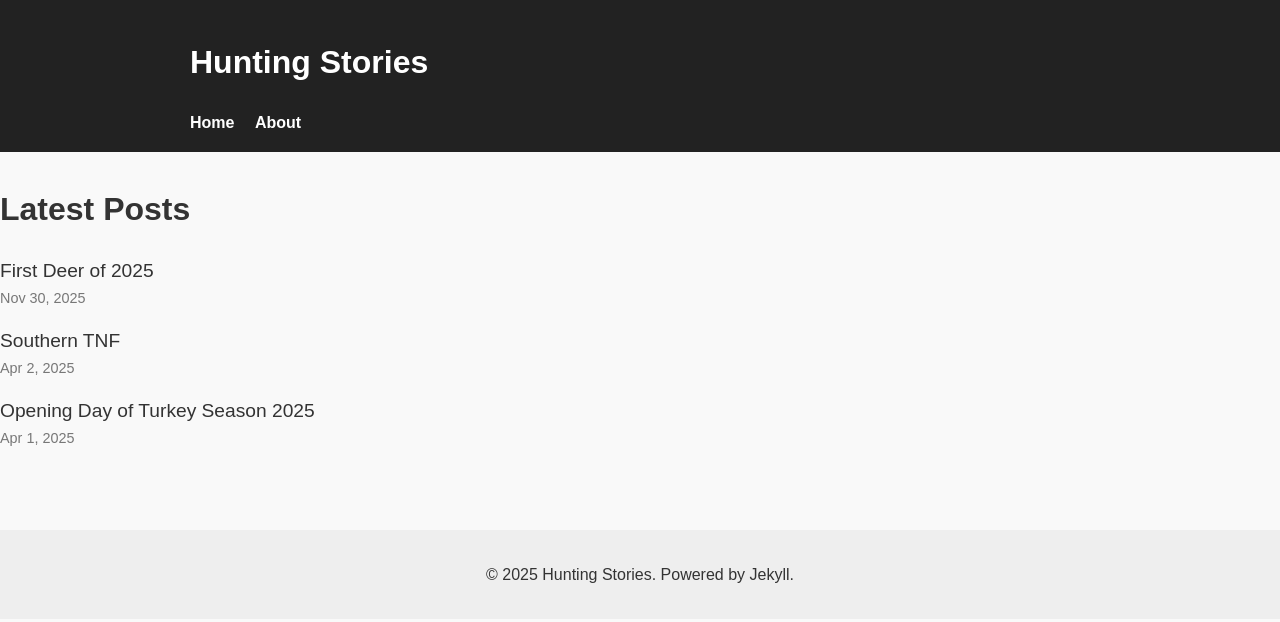
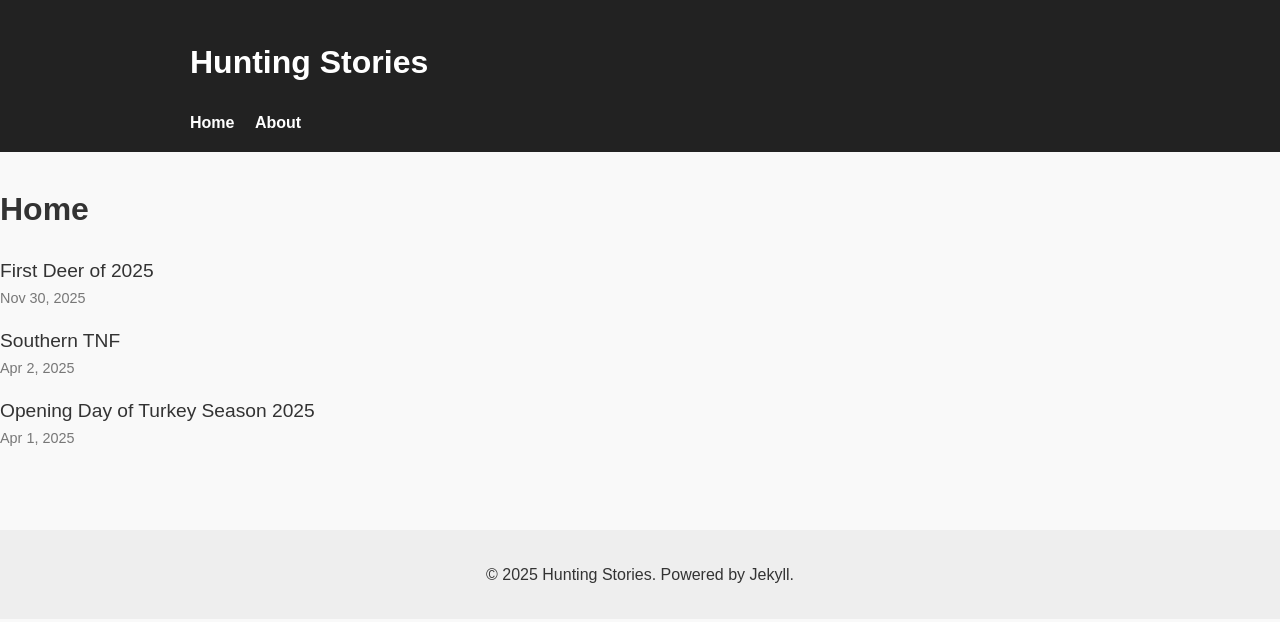
Before and after one commit to jae0029/Hunting, a Jekyll site: the page built from index.md, in a window 1280 px wide. Shown: the top 622 px of the page. Built offline with Jekyll 4.4.1, drawn with Linux system fonts in a browser that asks for light colours.

Commit message:
Refactor home layout to include container div

```diff
--- a/_layouts/home.html
+++ b/_layouts/home.html
@@ -2,7 +2,8 @@
 layout: default
 ---
 
-<h1>Latest Posts</h1>
+<div class="home-container">
+  <h1>{{ page.title }}</h1>
 
   <ul class="post-list">
     {% for post in site.posts %}
@@ -12,3 +13,4 @@ layout: default
     </li>
     {% endfor %}
   </ul>
+</div>
```
Lines whose indentation alone changed are shown as unchanged.
